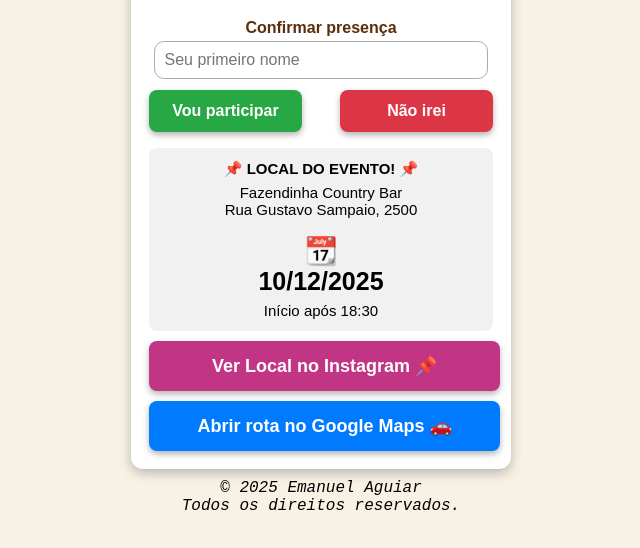
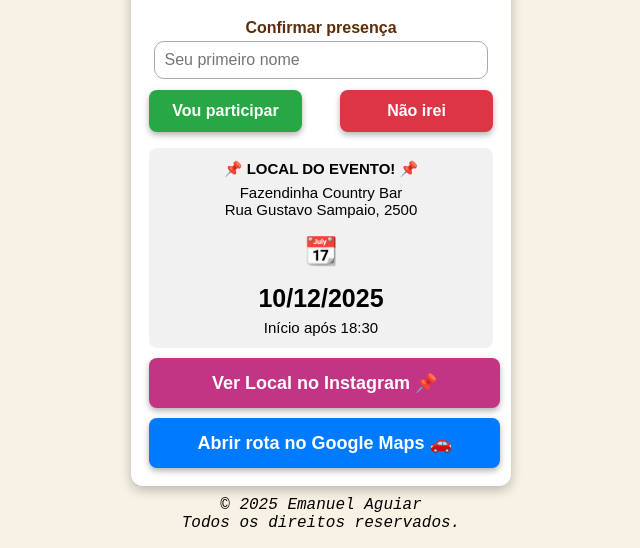
Before and after one commit to modelospadrao/CONVITEDAJOSY, a plain HTML site: page index.html in a window 1280 px wide. Shown: the part 288-836 px from the top of the page, without its empty margins (319-959 px from the left). Drawn offline with Linux system fonts and the light colour scheme.

Commit message:
Update index.html

```diff
--- a/index.html
+++ b/index.html
@@ -206,7 +206,7 @@ button.big-btn, .btn {
         Fazendinha Country Bar <br>
         Rua Gustavo Sampaio, 2500
         <br><br>
-        <span style="font-size: 27px;">📆</span><br> <!-- Aumentando o ícone do calendário -->
+        <span style="font-size: 27px;">📆<br></span><br> <!-- Aumentando o ícone do calendário -->
         <strong><span style="font-size: 25px;">10/12/2025</span></strong> <!-- Ajuste para a data -->
             Início após 18:30
         </div>
```
